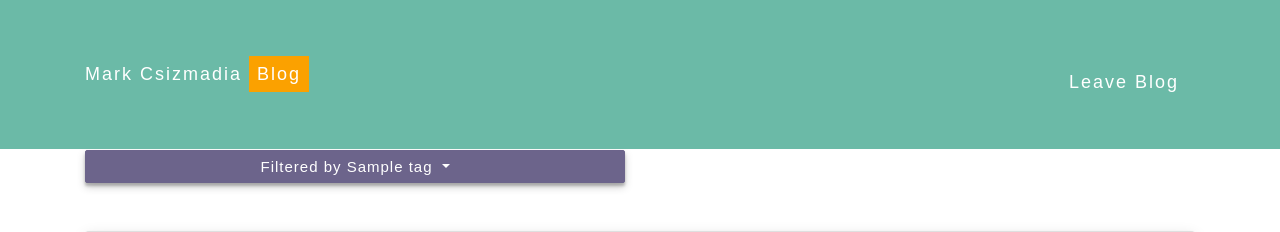
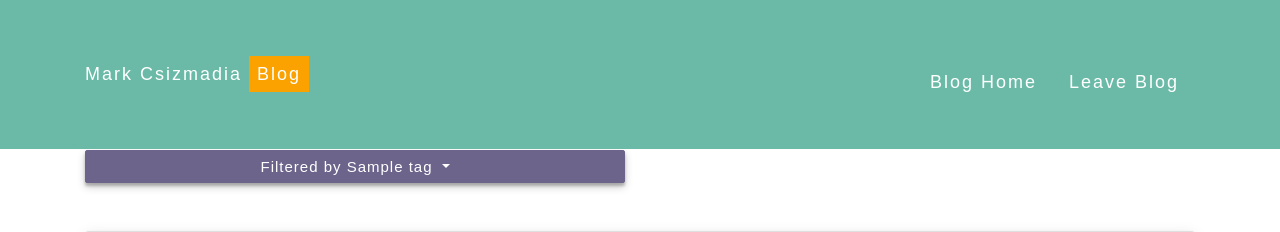
Before and after one commit to mark-antal-csizmadia/personal-website, a Django app: a page that uses blog/templates/blog/blog_base.html in a window 1280 px wide. Shown: the top 232 px of the page. Run offline with Django 3.2, Linux system fonts and the light colour scheme; tables that the repository leaves empty hold one stand-in row (values such as "Sample post"); grey boxes marked "Sample" are stand-in pictures; some libraries are stand-ins or nearby versions.

Commit message:
Added the blog home button to the blog filtered posts list view as well for better accessibility

```diff
--- a/blog/templates/blog/blog_base.html
+++ b/blog/templates/blog/blog_base.html
@@ -46,7 +46,7 @@
                 </button>
                 <div class="collapse navbar-collapse" id="navbarToggle">
                     <div class="navbar-nav ml-auto">
-                        {% if post_detail %}
+                        {% if show_blog_home_button %}
                             <a class="nav-link" href="{% url 'blog-home' %}">
                                 <span class="glyphicon glyphicon-home"></span> Blog Home
                             </a>
--- a/blog/views.py
+++ b/blog/views.py
@@ -40,7 +40,7 @@ def blog_home_view(request):
                "tags": Tag.objects.all(),
                "featured_posts": featured_posts,
                "filtered_by": "Everything",
-               "post_detail": False}
+               "show_blog_home_button": False}
 
     return render(request, 'blog/blog_home.html', context)
 
@@ -98,7 +98,7 @@ def blog_filter_view(request, tag_slug):
                "next_page_number": next_page_number,
                "tags": Tag.objects.all(),
                "filtered_by": t,
-               "post_detail": False}
+               "show_blog_home_button": True}
 
     return render(request, 'blog/blog_filter.html', context)
 
@@ -140,5 +140,5 @@ def post_detail_view(request, slug):
                "object": post,
                "sections": sections,
                "random_posts": random_posts,
-               "post_detail": True}
+               "show_blog_home_button": True}
     return render(request, 'blog/post_detail.html', context)
```
